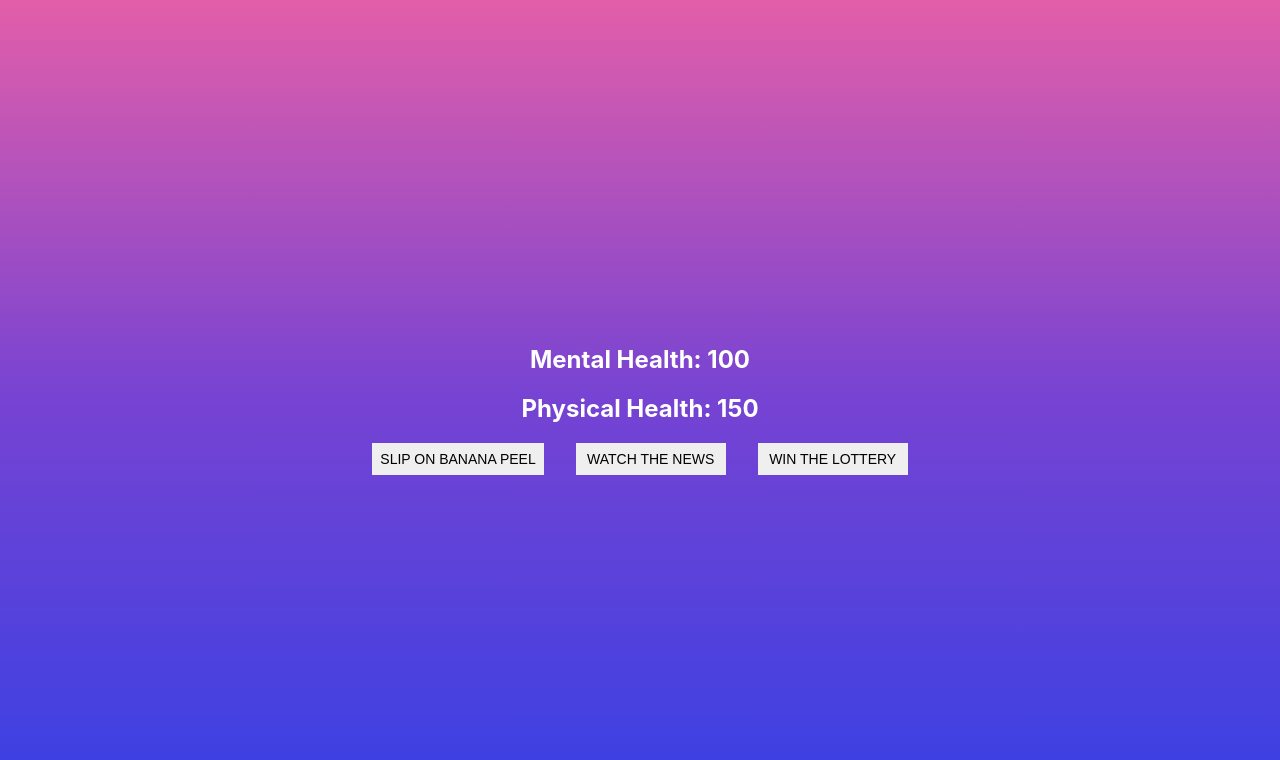
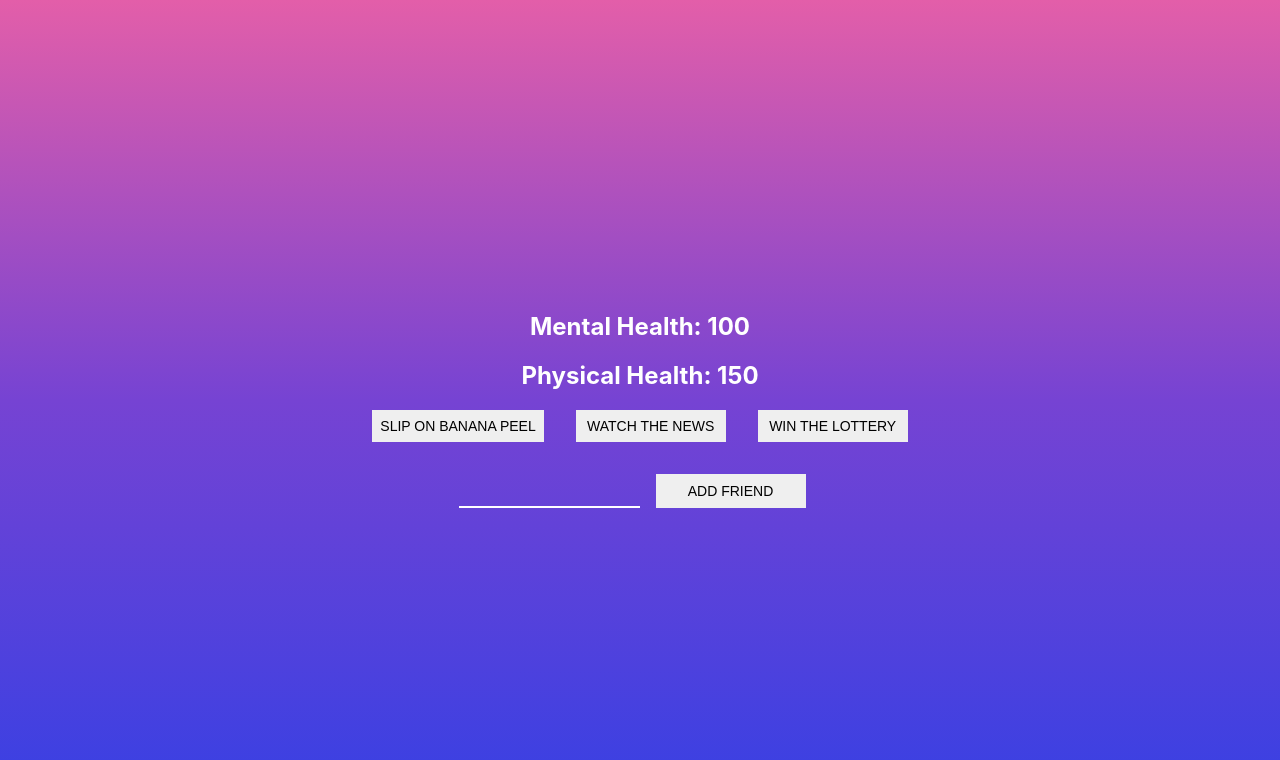
Before and after one commit to AlexEntrepreneur/Redux-I-Guided, a React (Create React App) app in the folder app/: page / in a window 1280 px wide. Shown: the top 760 px of the page. Built offline with nearby package versions, Linux system fonts and the light colour scheme.

Commit message:
Add Friend Form

```diff
--- a/app/src/components/Person.jsx
+++ b/app/src/components/Person.jsx
@@ -11,6 +11,10 @@ class Person extends React.Component {
   //   physicalHealth: 150,
   // }
 
+  onFormSubmit = (event) => {
+    event.preventDefault();
+  }
+
   render() {
     return (
       <div>
@@ -21,6 +25,10 @@ class Person extends React.Component {
           <button onClick={this.props.watchNews}>WATCH THE NEWS</button>
           <button onClick={this.props.winLottery}>WIN THE LOTTERY</button>
         </div>
+        <form onSubmit={this.onFormSubmit}>
+          <input name="friend" />
+          <button type="submit">ADD FRIEND</button>
+        </form>
       </div>
     );
   }
```
